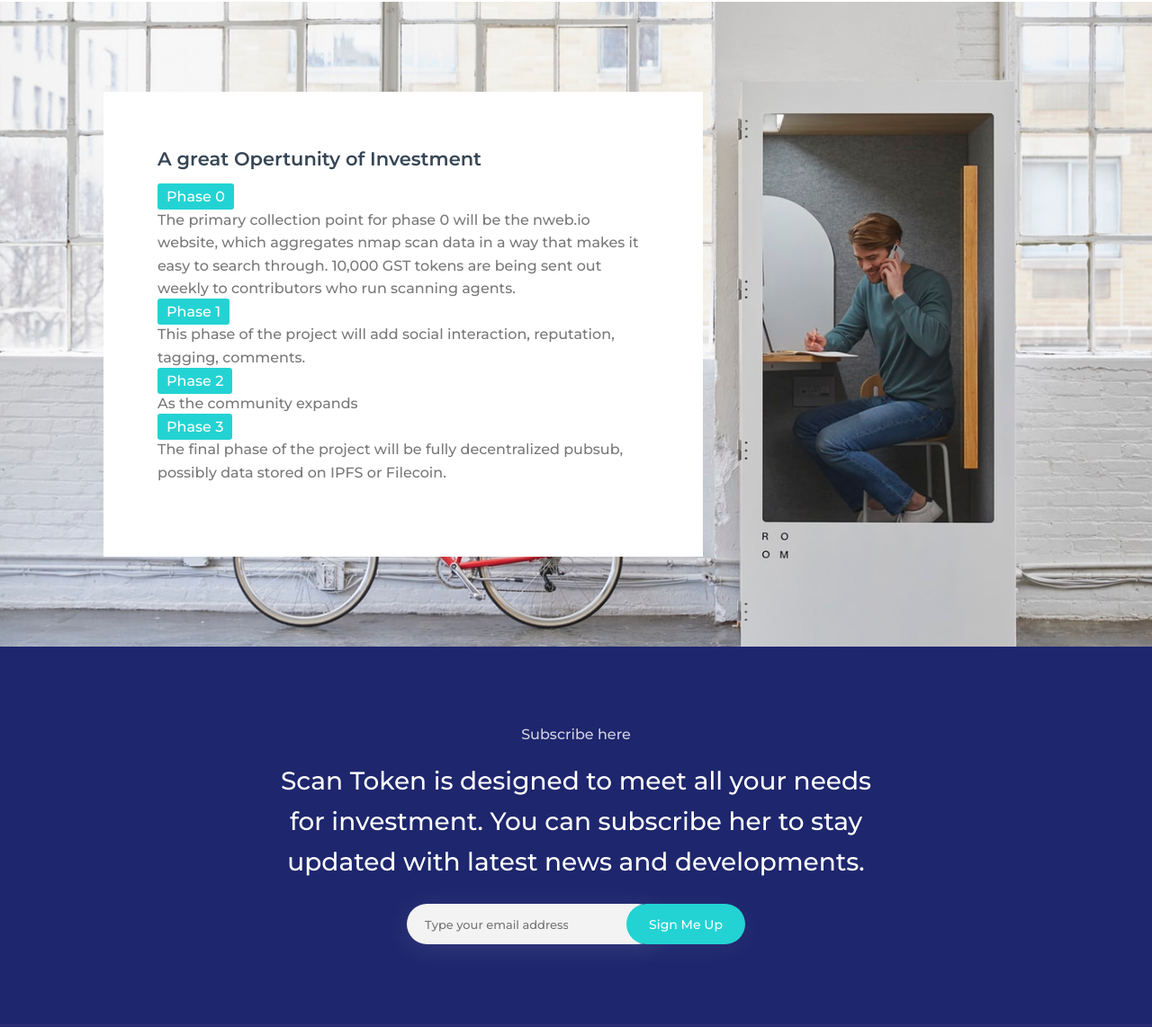
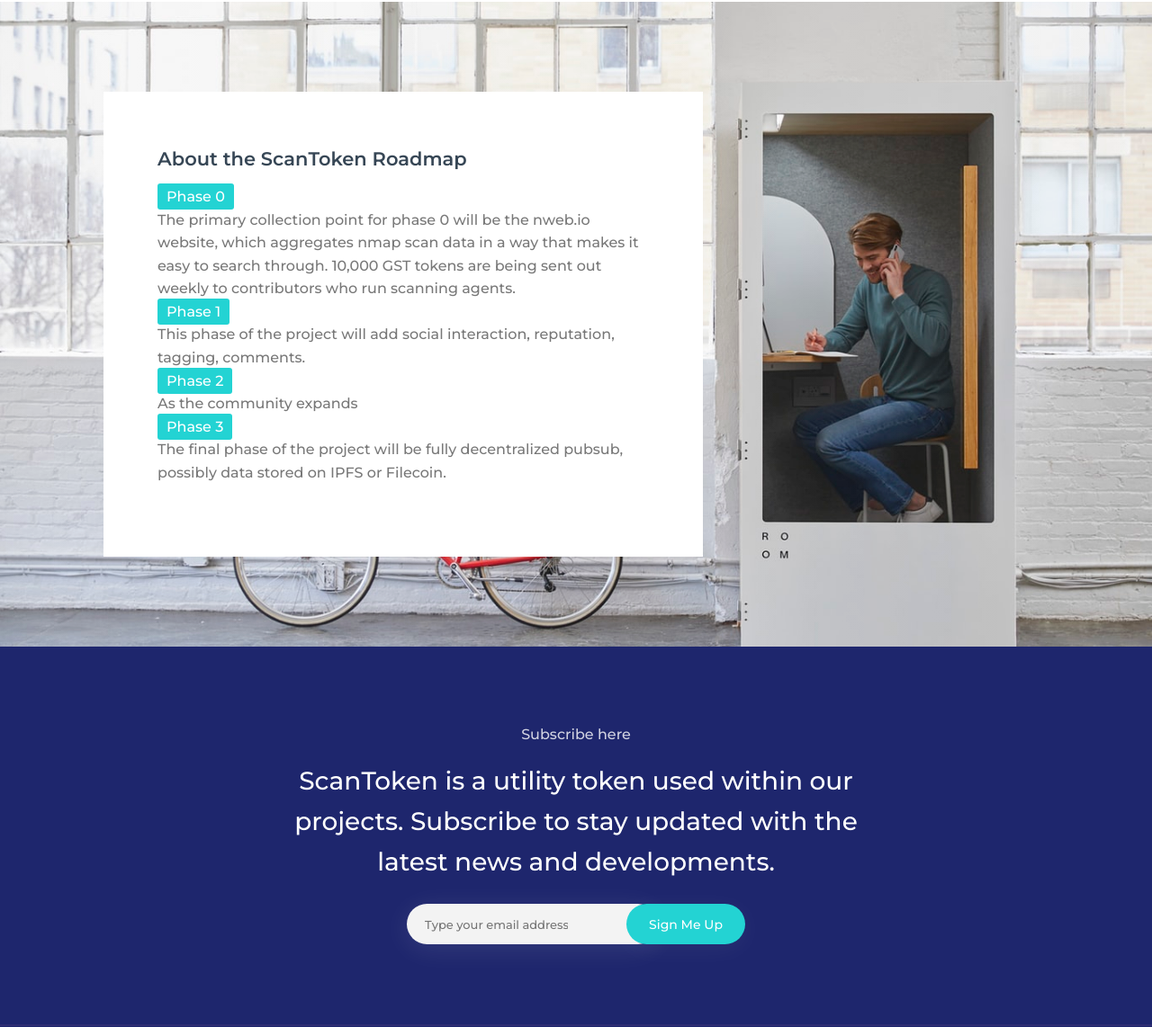
Before and after one commit to pierce403/scantoken, a plain HTML site: page deliveries/webstume.com/scantoken/index.html in a window 1280 px wide. Shown: the part 4889-6031 px from the top of the page at 90% size. Drawn offline with nearby package versions, Linux system fonts and the light colour scheme.

Commit message:
Remove investment language; clarify utility token and roadmap wording

```diff
--- a/deliveries/webstume.com/scantoken/index.html
+++ b/deliveries/webstume.com/scantoken/index.html
@@ -271,7 +271,7 @@
             <div class="rev_block" style="max-width: 666px;">
               <div class="rev_block_inner">
                 <div class="rev_txt">
-                  <h3>A great Opertunity of Investment</h3>
+                  <h3>About the ScanToken Roadmap</h3>
                   <p><strong style="background: #23d3d3; color: white; padding: 5px 10px; border-radius: 3px;">Phase 0</strong><br>
                     The primary collection point for phase 0 will be the nweb.io website, which aggregates nmap scan data in a way that makes it easy to search through. 10,000 GST tokens are being sent out weekly to contributors who run scanning agents.<br>
                     <strong style="background: #23d3d3; color: white; padding: 5px 10px; border-radius: 3px;">Phase 1</strong> <br>
@@ -293,7 +293,7 @@
               <div class="cta_box_inner">
                 <div class="col-sm-12 col-md-12">
                   <h4>Subscribe here</h4>
-                  <h2>Scan Token is designed to meet all your needs for investment. You can subscribe her to stay updated with latest news and developments.</h2>
+                  <h2>ScanToken is a utility token used within our projects. Subscribe to stay updated with the latest news and developments.</h2>
                   <div class="form">
                     <form id="chimp-form" class="subscribe-form" action="assets/php/subscribe.php" method="post" accept-charset="UTF-8" enctype="application/x-www-form-urlencoded" autocomplete="off" novalidate>
                       <input class="mail" id="chimp-email" type="email" name="email" placeholder="Type your email address" autocomplete="off"><input class="submit-button" type="submit" value="Sign me Up">
```
Also changed, not shown: index.html (+2 -2 lines).
